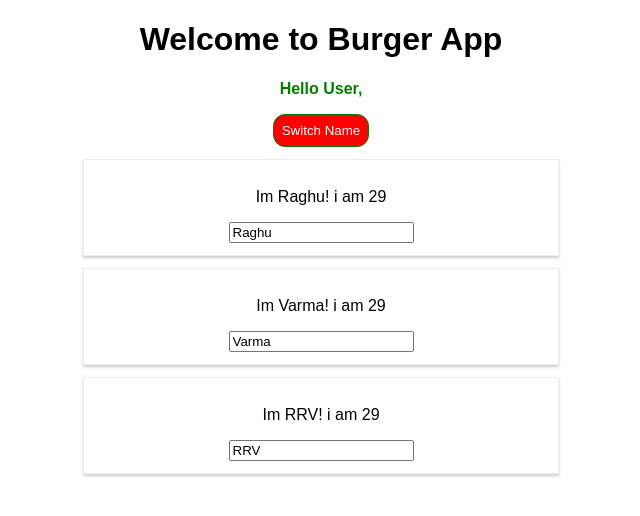
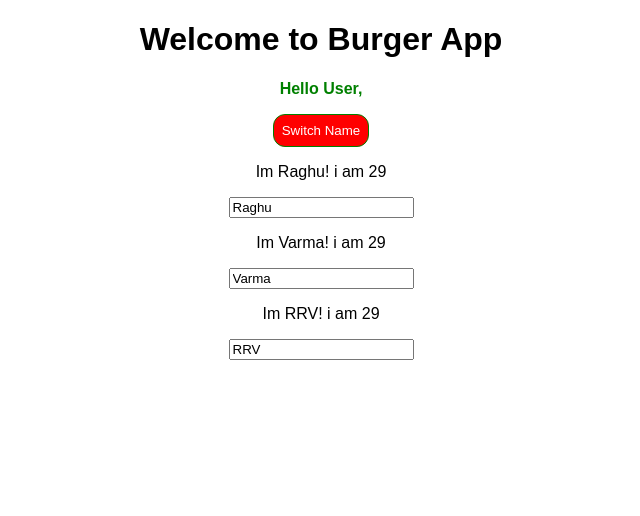
Before and after one commit to raghurudraraju-copart/burger-app-practice, a React app: page / in a window 1280 px wide. Both pictures are taken after a click on the button "Switch Name". Shown: the top 516 px of the page, without its empty margins (319-959 px from the left). Built offline with nearby package versions, Linux system fonts and the light colour scheme.

Commit message:
Removed all radium related configuration. We need to convert our code to resolve the css code conflits with components.

```diff
--- a/src/App.js
+++ b/src/App.js
@@ -1,6 +1,5 @@
 import React, { Component } from 'react';
 import './App.css';
-import Radium, { StyleRoot } from 'radium';
 import Person from './Person/Person';
 
 class App extends Component {
@@ -70,10 +69,6 @@
       borderRadius: '12px',
       cursor: 'pointer',
       padding: '8px',
-      ':hover': {
-        backgroundColor: 'lightgreen',
-        color: 'black'
-      }
     };
 
     let persons = null;
@@ -108,17 +103,15 @@
     }
 
     return (
-      <StyleRoot>
         <div className="App">
           <h1>Welcome to Burger App</h1>
           <p className={classes.join(' ')}>Hello User,</p>
           <button style={btnStyle} onClick={ this.togglePersonHandler }>Switch Name</button>
           <div>{persons}</div>
         </div>
-      </StyleRoot>
     );
     //return React.createElement('div', {className: 'App'}, React.createElement('h1', null, 'Welcome to Burger App'));
   }
 }
 
-export default Radium(App);
+export default App;
--- a/src/Person/Person.js
+++ b/src/Person/Person.js
@@ -1,20 +1,12 @@
 import React from 'react';
-import './Person.css';
-import Radium from 'radium';
 
 const person = (props) => {
 
-  const style = {
-    '@media (min-width: 500px)': {
-      width: '450px'
-    }
-  }
-
-  return <div className="Person" style={style}>
+  return <div className="Person" >
     <p onClick={props.click}>Im {props.name}! i am {props.age}</p>
     <p >{props.children}</p>
     <input type="text" onChange={props.nameChanged} value={props.name} />
   </div>
 }
 
-export default Radium(person);
+export default person;
```
